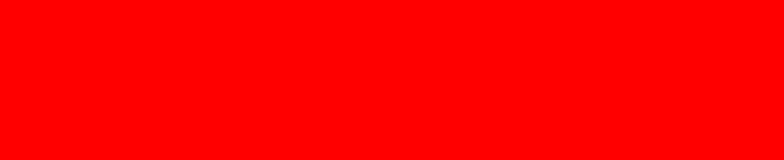
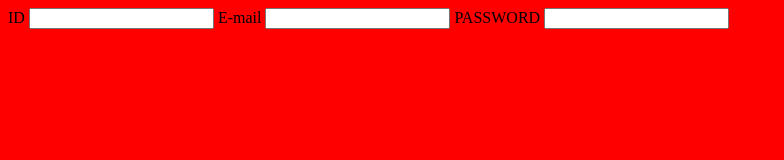
Before and after one commit to WADE-Study-Club/project-JS-Knoa0405, a plain HTML site: page index.html in a window 1280 px wide. Shown: the whole page, without its empty margins (0-784 px from the left). Drawn offline with Linux system fonts and the light colour scheme.

```diff
--- a/index.html
+++ b/index.html
@@ -10,7 +10,14 @@
 </head>
 
 <body>
-
+  <form class="login-form" action="/login" method="post">
+    <label for="login-id">ID</label>
+    <input type="text" id="login-id" name="ID" />
+    <label for="login-email">E-mail</label>
+    <input type="email" id="login-email" name="email" />
+    <label for="login-password">PASSWORD</label>
+    <input type="password" id="login-password" name="password" />
+  </form>
 </body>
 
 </html>
```
Also changed, not shown: data.json (added, +10 -0 lines), src/styles.css (line endings or trailing spaces), 2 other files.
